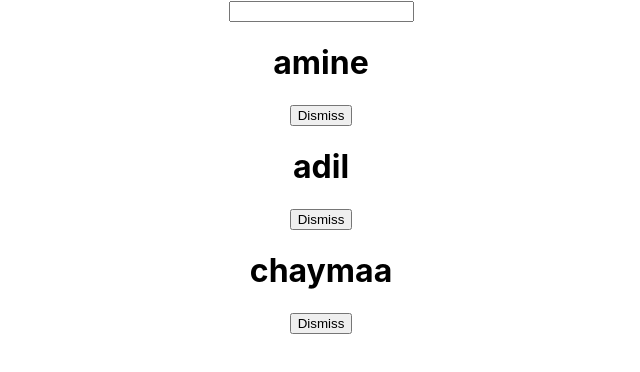
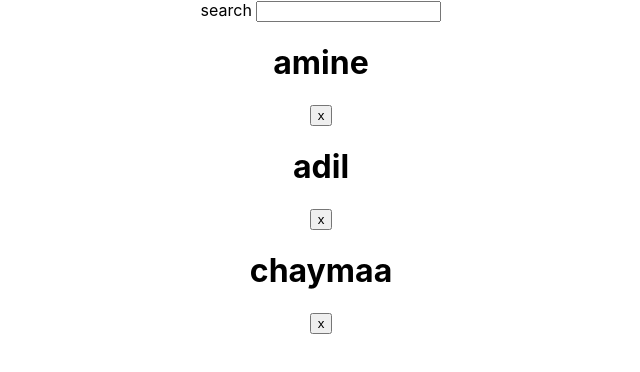
Before and after one commit to 4m1nb4kh71/reactstuff, a React (Create React App) app: page / in a window 1280 px wide. Shown: the top 372 px of the page, without its empty margins (319-959 px from the left). Built offline with nearby package versions, Linux system fonts and the light colour scheme.

Commit message:
splitted the components

```diff
--- a/src/App.js
+++ b/src/App.js
@@ -22,11 +22,7 @@ const list = [
   },
 
 ];
-const onSearch = (term)=>{
-  return (item)=>{
-    return item.name.toLowerCase().includes(term.toLowerCase());
-  };
- }
+
 class App extends Component  {
   constructor(props){
     super(props);
@@ -52,33 +48,81 @@ class App extends Component  {
   }
 
   render(){
-
-
-    const visibleitems = this.state.list.filter(onSearch(this.state.searchterm)).map((item)=>{
-      return (
-
-          <div key = {item.objID}>
-            <h1> {item.name}</h1>
-            <button onClick = {()=> {this.onDismiss(item.objID)}} type="button">Dismiss</button>
-          </div>
+    const {list,searchterm}=this.state;
 
 
 
-      )
-    });
 
     return (
       <div className="App">
-        <form>
-            <input type = "text" onChange= {this.onsearchchange}/>
-        </form>
-        {visibleitems}
+        <Search
+         value ={searchterm}
+         onSchange = {this.onsearchchange}
+         >
+           search
+        </Search>
+        <Table
+          list = {list}
+          pattern = {searchterm}
+          onDismiss = {this.onDismiss}
+          />
       </div>
     );
-
-
   }
 
 }
+class Search extends Component{
+
+  render(){
+    const {value,onSchange,children} = this.props;
+    return (
+      <form>
+            {children} <input type = "text" onChange= {onSchange} value = {value}/>
+      </form>
+    )
+  }
+}
+
+
+const onSearch = (term)=>{
+  return (item)=>{
+    return item.name.toLowerCase().includes(term.toLowerCase());
+  };
+ }
+
+
+class Table extends Component {
+
+  render(){
+
+    const {list,pattern,onDismiss}= this.props;
+    return (
+
+     <div>
+       {
+
+           list.filter(onSearch(pattern)).map((item)=>{
+            return (
+
+                <div key = {item.objID}>
+                  <h1> {item.name}</h1>
+                  <Button onClick = {()=> {onDismiss(item.objID)}} type="button">x</Button>
+                </div>
+
+            );
+          })
+       }
+     </div>
+    );
+  };
+}
+class Button extends Component{
+  render(){
+    const {className="",onClick,type,children}=this.props;
+    return(
+    <button onClick={onClick} type={type}>{children}</button>
+    )
+  }
+}
 
 export default App;
```
